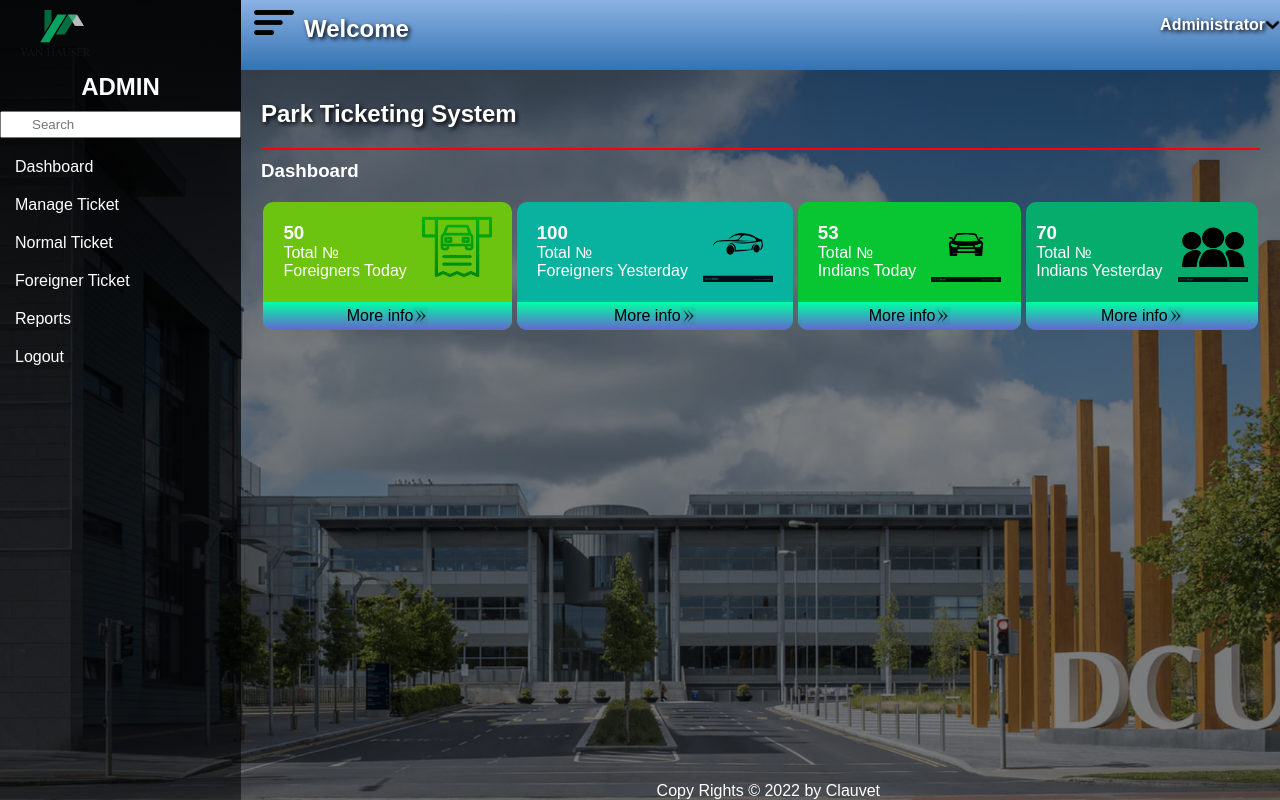
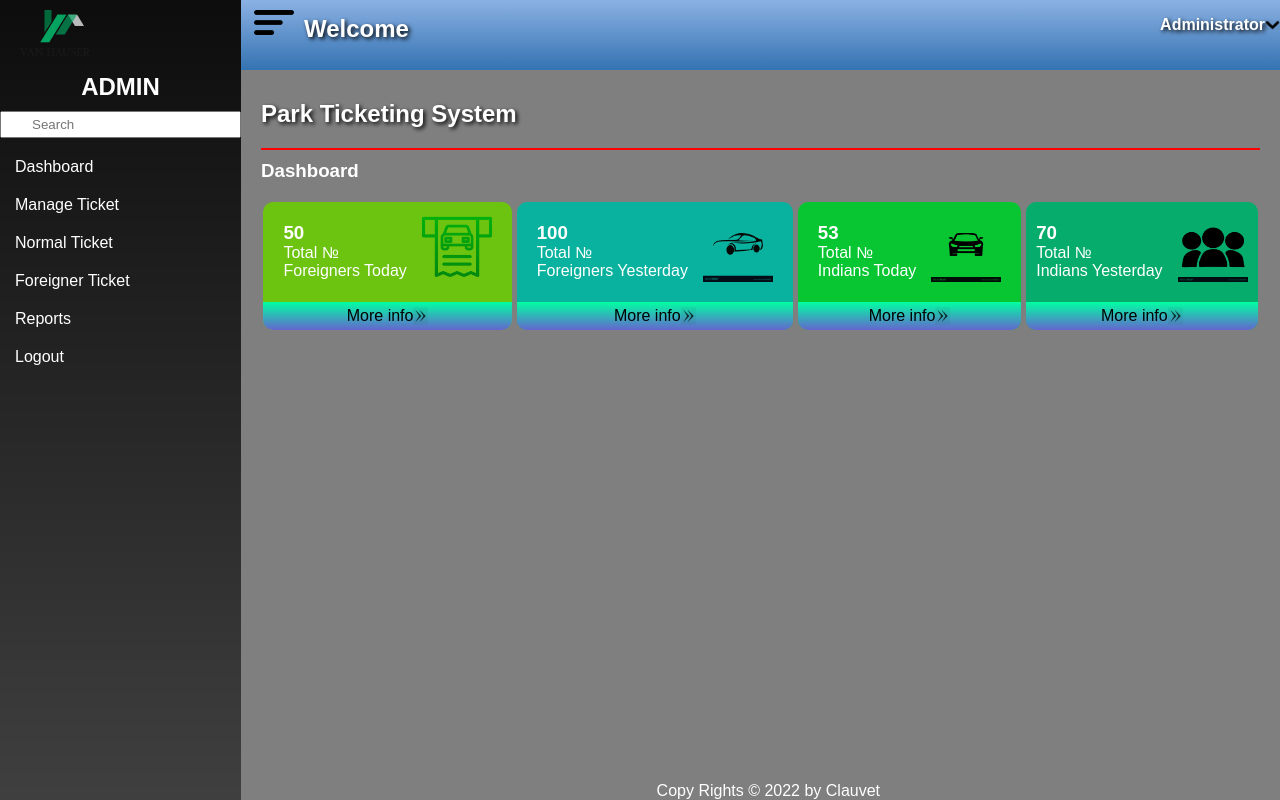
Before and after one commit to Clauvet1/My-Project, a PHP site: page /index.php in a window 1280 px wide. Run offline with PHP 8.4, Linux system fonts and the light colour scheme.

Commit message:
commit 15

```diff
--- a/CSS/style.css
+++ b/CSS/style.css
@@ -6,7 +6,7 @@
 .content{
     width: 100%;
     height: 100vh;
-    background: linear-gradient(rgba(0, 0, 0, 0.5), rgba(0,0,0,0.5)), url(Images/banner.png);
+    background: linear-gradient(rgba(0, 0, 0, 0.5), rgba(0,0,0,0.5));
     background-size: cover;
     background-position: center;
     display: flex;
```
